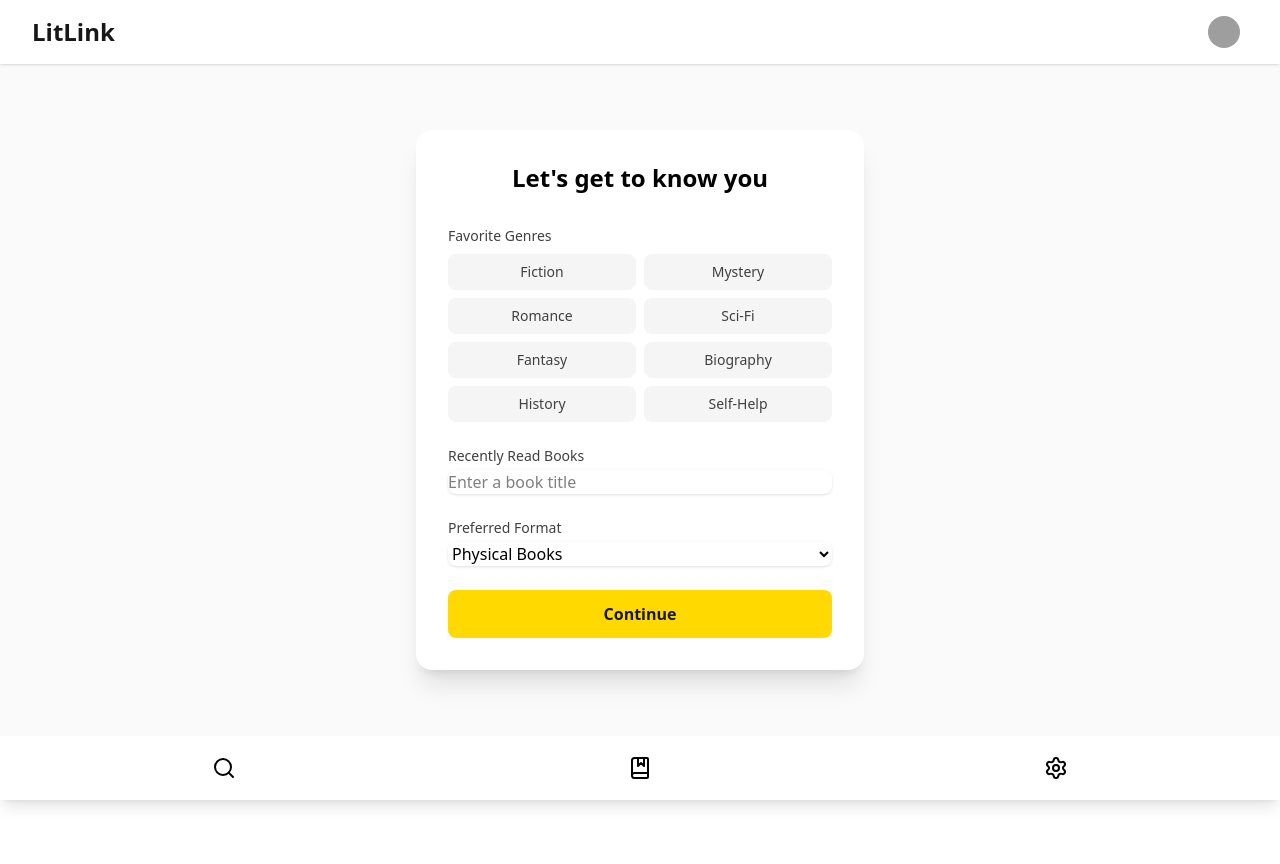
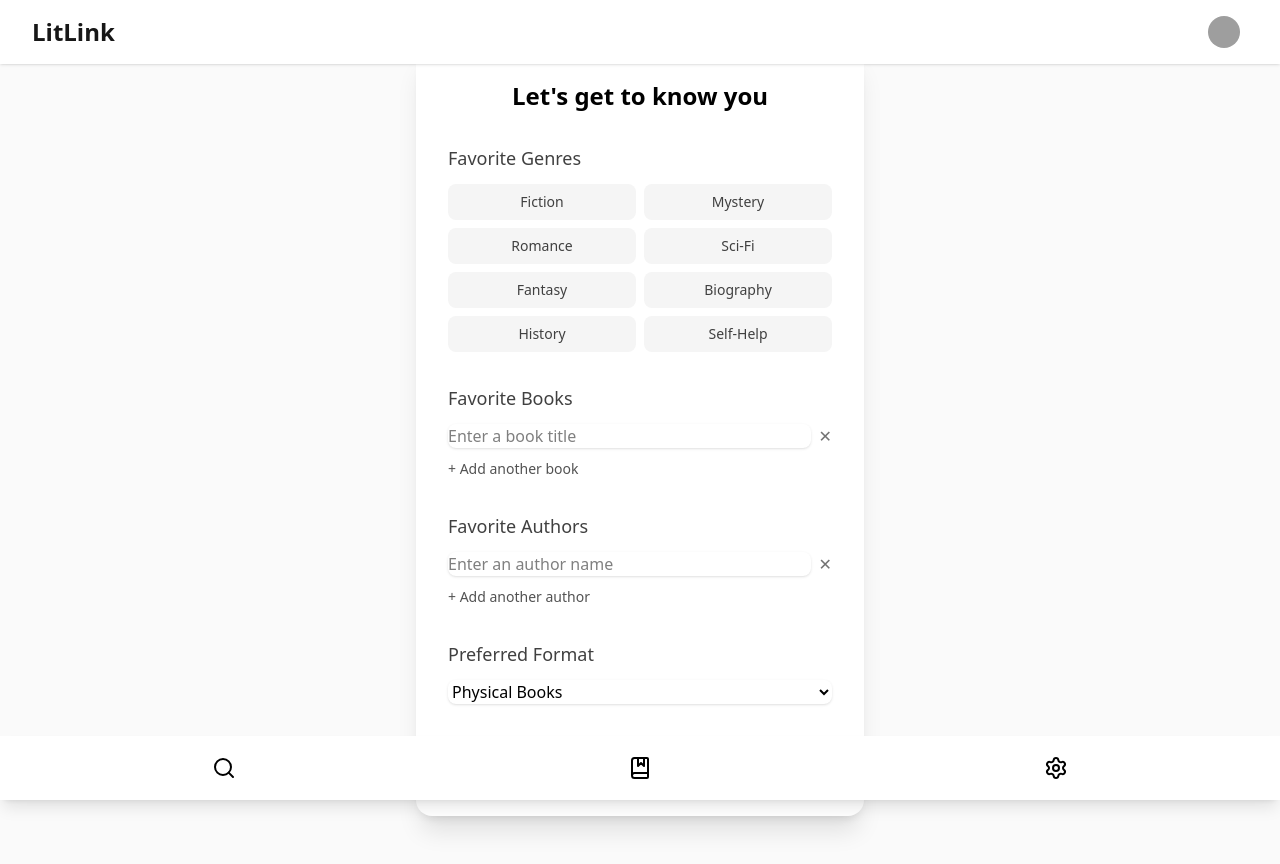
Before and after one commit to NotFabianML/LitLink, a Nuxt app: page /onboarding in a window 1280 px wide. Before the commit the page ends 800 px from the top, so only its background shows below. Built offline with nearby package versions, Linux system fonts and the light colour scheme; grey boxes are pictures that could not be loaded.

Commit message:
fix: Update form

```diff
--- a/pages/onboarding.vue
+++ b/pages/onboarding.vue
@@ -1,16 +1,19 @@
 <template>
-  <section class="min-h-screen bg-neutral-50 py-12 px-4 sm:px-6 lg:px-8 flex items-center justify-center">
-    <div class="w-full max-w-md bg-white rounded-2xl shadow-xl p-8">
+  <div class="min-h-screen bg-neutral-50 py-12 px-4 sm:px-6 lg:px-8">
+    <div class="max-w-md mx-auto">
+      <div class="bg-white rounded-2xl shadow-xl p-8" v-motion :initial="{ opacity: 0, y: 20 }"
+        :enter="{ opacity: 1, y: 0 }">
         <h2 class="text-2xl font-bold text-center mb-8">Let's get to know you</h2>
-      <form @submit.prevent="handleSubmit" class="space-y-6">
+
+        <form @submit.prevent="handleSubmit" class="space-y-8">
           <div>
-          <label class="block text-sm font-medium text-neutral-700">
+            <label class="block text-lg font-medium text-neutral-700 mb-3">
               Favorite Genres
             </label>
-          <div class="mt-2 grid grid-cols-2 gap-2">
+            <div class="grid grid-cols-2 gap-2">
               <button v-for="genre in genres" :key="genre" type="button" :class="[
                 'px-4 py-2 rounded-lg text-sm font-medium',
-              selectedGenres.includes(genre)
+                preferences.genres.includes(genre)
                   ? 'bg-primary text-neutral-900'
                   : 'bg-neutral-100 text-neutral-700 hover:bg-neutral-200'
               ]" @click="toggleGenre(genre)">
@@ -20,20 +23,49 @@
           </div>
 
           <div>
-          <label class="block text-sm font-medium text-neutral-700">
-            Recently Read Books
+            <label class="block text-lg font-medium text-neutral-700 mb-3">
+              Favorite Books
             </label>
-          <input type="text" v-model="recentBook"
-            class="mt-1 block w-full rounded-lg border-neutral-300 shadow-sm focus:border-primary focus:ring-primary"
+            <div class="space-y-2">
+              <div v-for="(book, index) in preferences.favoriteBooks" :key="index" class="flex gap-2">
+                <input type="text" v-model="preferences.favoriteBooks[index]"
+                  class="flex-1 rounded-lg border-neutral-300 shadow-sm focus:border-primary focus:ring-primary"
                   placeholder="Enter a book title" />
+                <button type="button" @click="removeBook(index)" class="text-neutral-500 hover:text-neutral-700">
+                  ✕
+                </button>
+              </div>
+              <button type="button" @click="addBook" class="text-sm text-neutral-600 hover:text-neutral-900">
+                + Add another book
+              </button>
+            </div>
           </div>
 
           <div>
-          <label class="block text-sm font-medium text-neutral-700">
+            <label class="block text-lg font-medium text-neutral-700 mb-3">
+              Favorite Authors
+            </label>
+            <div class="space-y-2">
+              <div v-for="(author, index) in preferences.favoriteAuthors" :key="index" class="flex gap-2">
+                <input type="text" v-model="preferences.favoriteAuthors[index]"
+                  class="flex-1 rounded-lg border-neutral-300 shadow-sm focus:border-primary focus:ring-primary"
+                  placeholder="Enter an author name" />
+                <button type="button" @click="removeAuthor(index)" class="text-neutral-500 hover:text-neutral-700">
+                  ✕
+                </button>
+              </div>
+              <button type="button" @click="addAuthor" class="text-sm text-neutral-600 hover:text-neutral-900">
+                + Add another author
+              </button>
+            </div>
+          </div>
+
+          <div>
+            <label class="block text-lg font-medium text-neutral-700 mb-3">
               Preferred Format
             </label>
-          <select v-model="preferredFormat"
-            class="mt-1 block w-full rounded-lg border-neutral-300 shadow-sm focus:border-primary focus:ring-primary">
+            <select v-model="preferences.preferredFormat"
+              class="w-full rounded-lg border-neutral-300 shadow-sm focus:border-primary focus:ring-primary">
               <option value="physical">Physical Books</option>
               <option value="ebook">E-books</option>
               <option value="audio">Audiobooks</option>
@@ -46,12 +78,11 @@
           </button>
         </form>
       </div>
-  </section>
+    </div>
+  </div>
 </template>
 
 <script setup>
-import { ref } from 'vue'
-
 const genres = [
   'Fiction',
   'Mystery',
@@ -63,20 +94,40 @@ const genres = [
   'Self-Help'
 ]
 
-const selectedGenres = ref([])
-const recentBook = ref('')
-const preferredFormat = ref('physical')
+const preferences = ref({
+  genres: [],
+  favoriteBooks: [''],
+  favoriteAuthors: [''],
+  preferredFormat: 'physical'
+})
 
 const toggleGenre = (genre) => {
-  if (selectedGenres.value.includes(genre)) {
-    selectedGenres.value = selectedGenres.value.filter((g) => g !== genre)
+  if (preferences.value.genres.includes(genre)) {
+    preferences.value.genres = preferences.value.genres.filter(g => g !== genre)
   } else {
-    selectedGenres.value.push(genre)
+    preferences.value.genres.push(genre)
   }
+}
+
+const addBook = () => {
+  preferences.value.favoriteBooks.push('')
+}
+
+const removeBook = (index) => {
+  preferences.value.favoriteBooks.splice(index, 1)
+}
+
+const addAuthor = () => {
+  preferences.value.favoriteAuthors.push('')
+}
+
+const removeAuthor = (index) => {
+  preferences.value.favoriteAuthors.splice(index, 1)
 }
 
 const handleSubmit = () => {
   // Save preferences and redirect to discover page
+  console.log('Initial preferences:', preferences.value)
   navigateTo('/discover')
 }
 </script>
```
Lines whose indentation alone changed are shown as unchanged.
